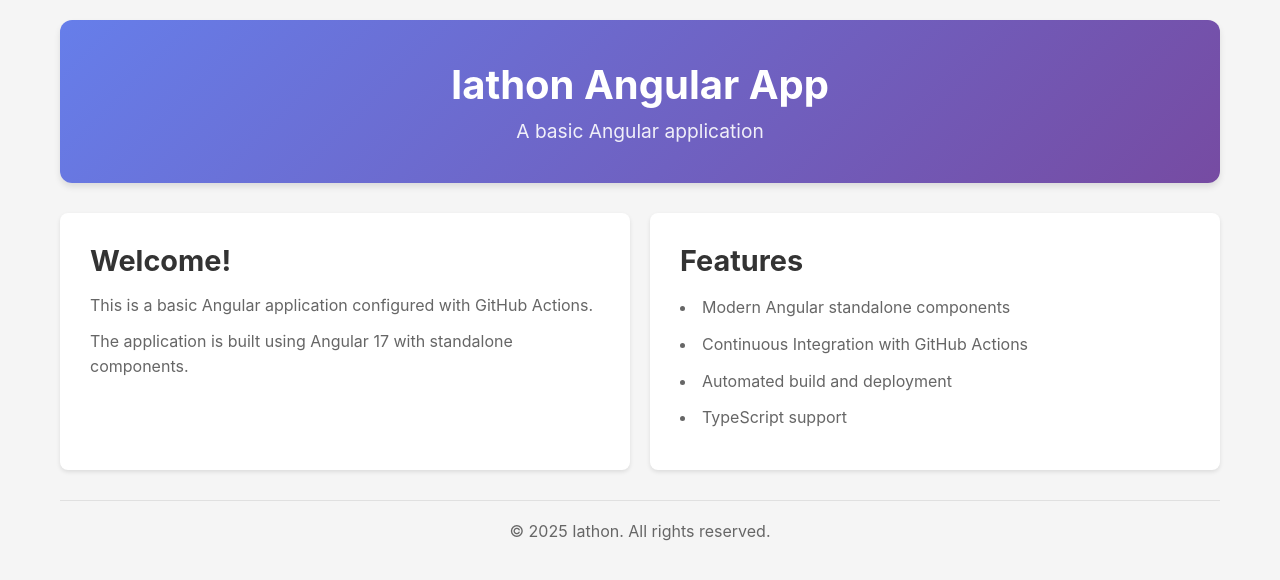
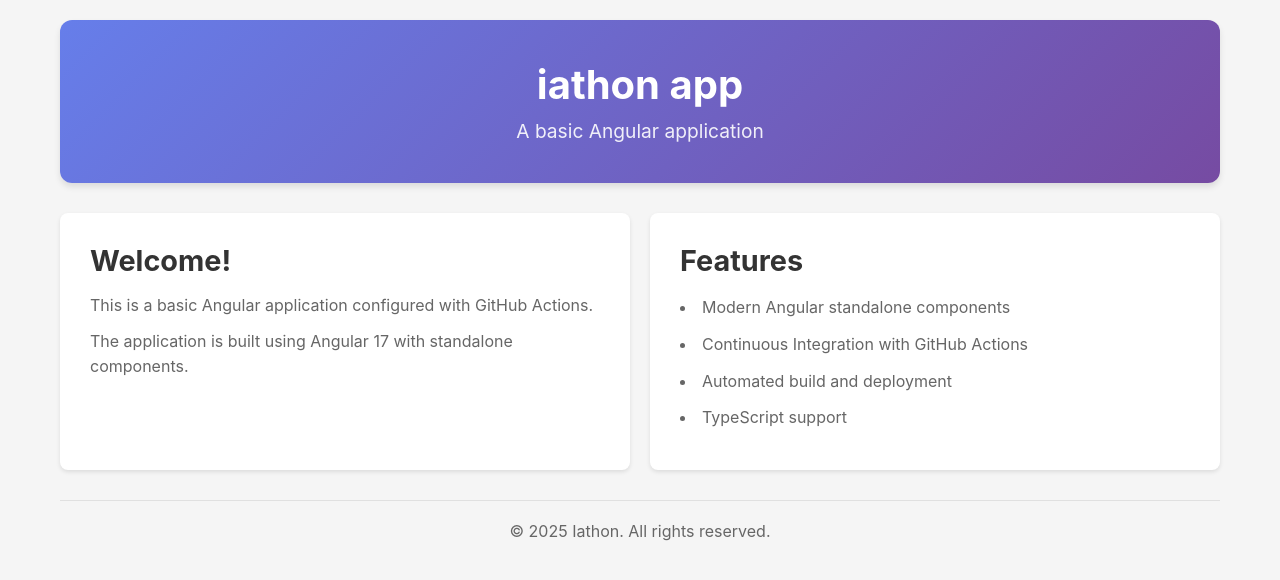
Before and after one commit to mohamedbarouche-dev-test/iathon, an Angular app: page / in a window 1280 px wide. Shown: the top 580 px of the page. Built offline with nearby package versions, Linux system fonts and the light colour scheme.

Commit message:
[SAM1-20] Update frontend: Change H1 title to 'iathon app'

```diff
--- a/src/app/app.component.ts
+++ b/src/app/app.component.ts
@@ -9,6 +9,6 @@ import { CommonModule } from '@angular/common';
   styleUrls: ['./app.component.css']
 })
 export class AppComponent {
-  title = 'Iathon Angular App';
+  title = 'iathon app';
   currentYear = new Date().getFullYear();
 }
```
